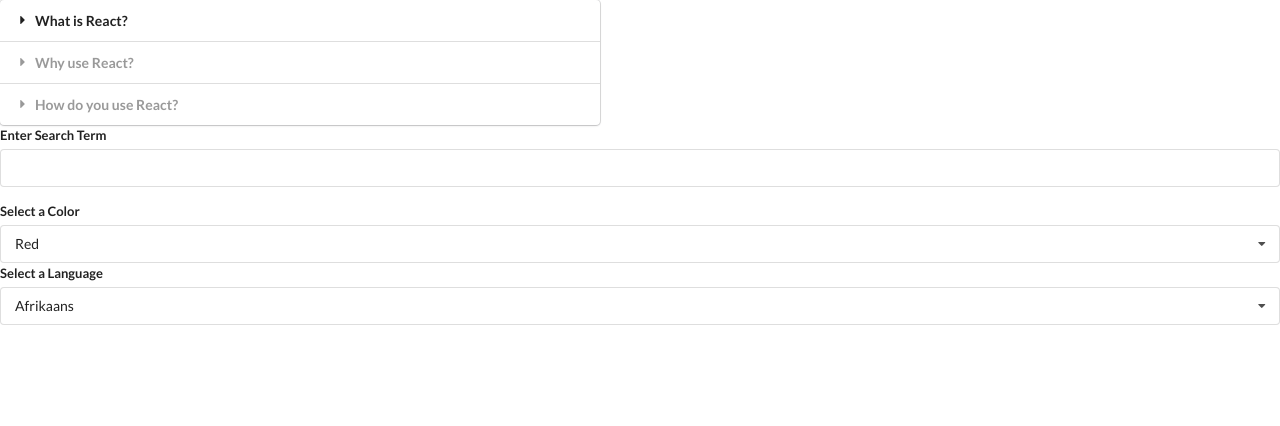
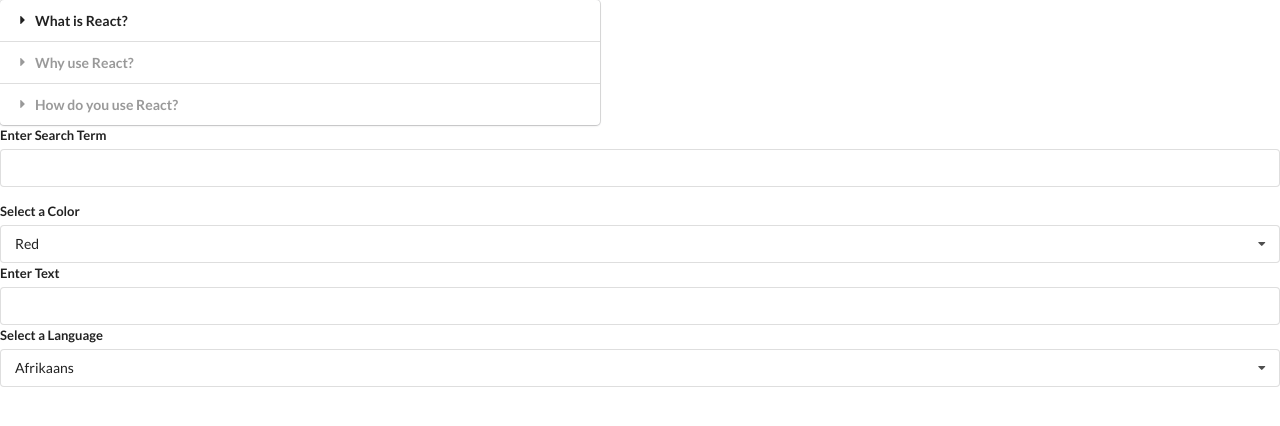
Before and after one commit to slroberts/accordion-widgets, a React (Create React App) app: page / in a window 1280 px wide. Shown: the top 426 px of the page. Built offline with nearby package versions, Linux system fonts and the light colour scheme.

Commit message:
added text input field

```diff
--- a/src/components/Translate.js
+++ b/src/components/Translate.js
@@ -18,14 +18,24 @@
 
 const Translate = () => {
   const [language, setLanguage] = useState(options[0]);
+  const [text, setText] = useState('');
 
   return (
+    <div>
+      <div className="ui form">
+        <div className="field">
+          <label>Enter Text</label>
+          <input value={text} onChange={(e) => setText(e.target.value)} />
+        </div>
+      </div>
+
       <Dropdown
         label="Select a Language"
         selected={language}
         onSelectedChange={setLanguage}
         options={options}
       />
+    </div>
   );
 };
 
```
Lines whose indentation alone changed are shown as unchanged.
